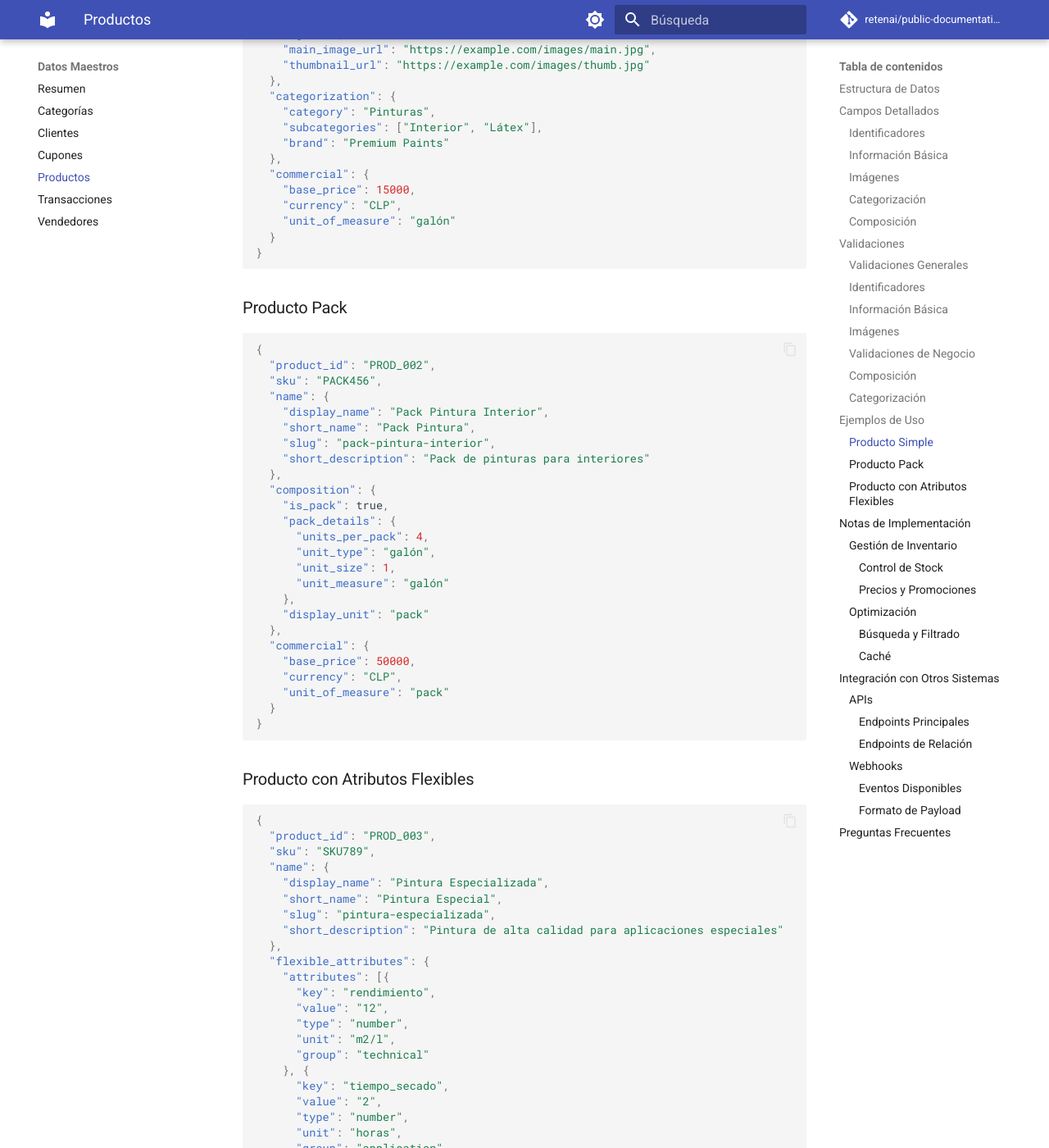
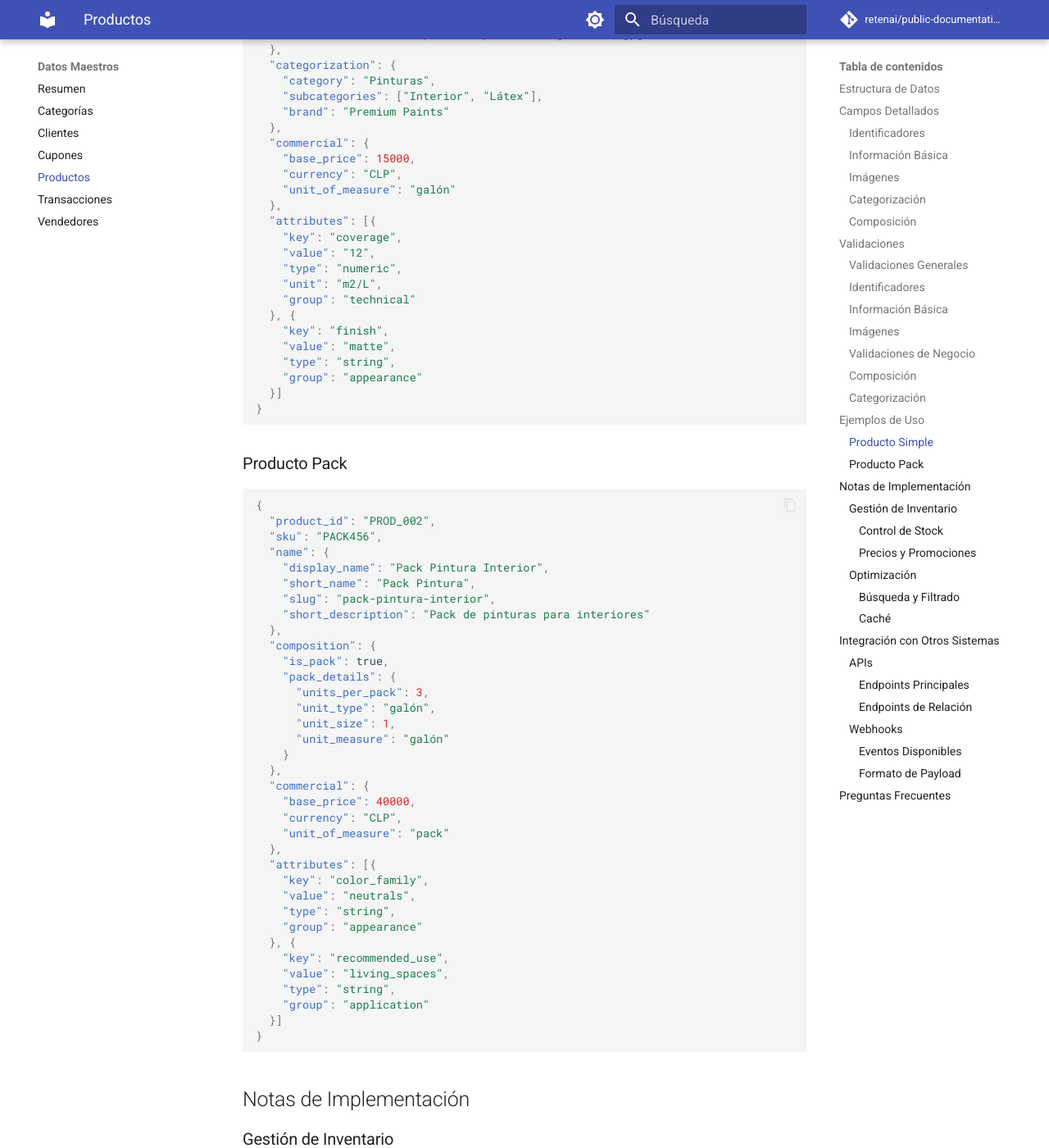
Before and after one commit to retenai/public-documentation, an MkDocs documentation site: the page built from docs/master-data/product/README.md, in a window 1280 px wide and 1400 px high, scrolled down 5709 px. Shown: the whole window at 82% size. Built offline with MkDocs 1.6.1 and Material for MkDocs 9.7.7, drawn with Linux system fonts in a browser that asks for light colours; comment, search, counter and statistics services are not loaded; some of the changed text lies outside the part shown.

Commit message:
docs: simplify product attributes structure by removing flexible_attributes

````diff
--- a/docs/master-data/product/README.md
+++ b/docs/master-data/product/README.md
@@ -96,16 +96,14 @@ Los productos representan los artículos comercializados a través de la platafo
     "unit_of_measure": "string"
   },
 
-  // Atributos flexibles
-  "flexible_attributes": {
-    "attributes": [{
-      "key": "string",
-      "value": "string",
-      "type": "string",
-      "unit": "string",
-      "group": "string"
-    }]
-  }
+  // Atributos personalizados
+  "attributes": [{
+    "key": "string",
+    "value": "string",
+    "type": "string",
+    "unit": "string",
+    "group": "string"
+  }]
 }
 ```
 
@@ -235,7 +233,19 @@ Los productos representan los artículos comercializados a través de la platafo
     "base_price": 15000,
     "currency": "CLP",
     "unit_of_measure": "galón"
-  }
+  },
+  "attributes": [{
+    "key": "coverage",
+    "value": "12",
+    "type": "numeric",
+    "unit": "m2/L",
+    "group": "technical"
+  }, {
+    "key": "finish",
+    "value": "matte",
+    "type": "string",
+    "group": "appearance"
+  }]
 }
 ```
 
@@ -254,48 +264,28 @@ Los productos representan los artículos comercializados a través de la platafo
   "composition": {
     "is_pack": true,
     "pack_details": {
-      "units_per_pack": 4,
+      "units_per_pack": 3,
       "unit_type": "galón",
       "unit_size": 1,
       "unit_measure": "galón"
-    },
-    "display_unit": "pack"
+    }
   },
   "commercial": {
-    "base_price": 50000,
+    "base_price": 40000,
     "currency": "CLP",
     "unit_of_measure": "pack"
-  }
-}
-```
-
-### Producto con Atributos Flexibles
-
-```json
-{
-  "product_id": "PROD_003",
-  "sku": "SKU789",
-  "name": {
-    "display_name": "Pintura Especializada",
-    "short_name": "Pintura Especial",
-    "slug": "pintura-especializada",
-    "short_description": "Pintura de alta calidad para aplicaciones especiales"
   },
-  "flexible_attributes": {
-    "attributes": [{
-      "key": "rendimiento",
-      "value": "12",
-      "type": "number",
-      "unit": "m2/l",
-      "group": "technical"
-    }, {
-      "key": "tiempo_secado",
-      "value": "2",
-      "type": "number",
-      "unit": "horas",
-      "group": "application"
-    }]
-  }
+  "attributes": [{
+    "key": "color_family",
+    "value": "neutrals",
+    "type": "string",
+    "group": "appearance"
+  }, {
+    "key": "recommended_use",
+    "value": "living_spaces",
+    "type": "string",
+    "group": "application"
+  }]
 }
 ```
 
@@ -304,11 +294,13 @@ Los productos representan los artículos comercializados a través de la platafo
 ### Gestión de Inventario
 
 #### Control de Stock
+
    - Actualización en tiempo real
    - Reserva de inventario
    - Alertas de stock bajo
 
 #### Precios y Promociones
+
    - Historial de precios
    - Reglas de descuento
    - Precios por volumen
````
